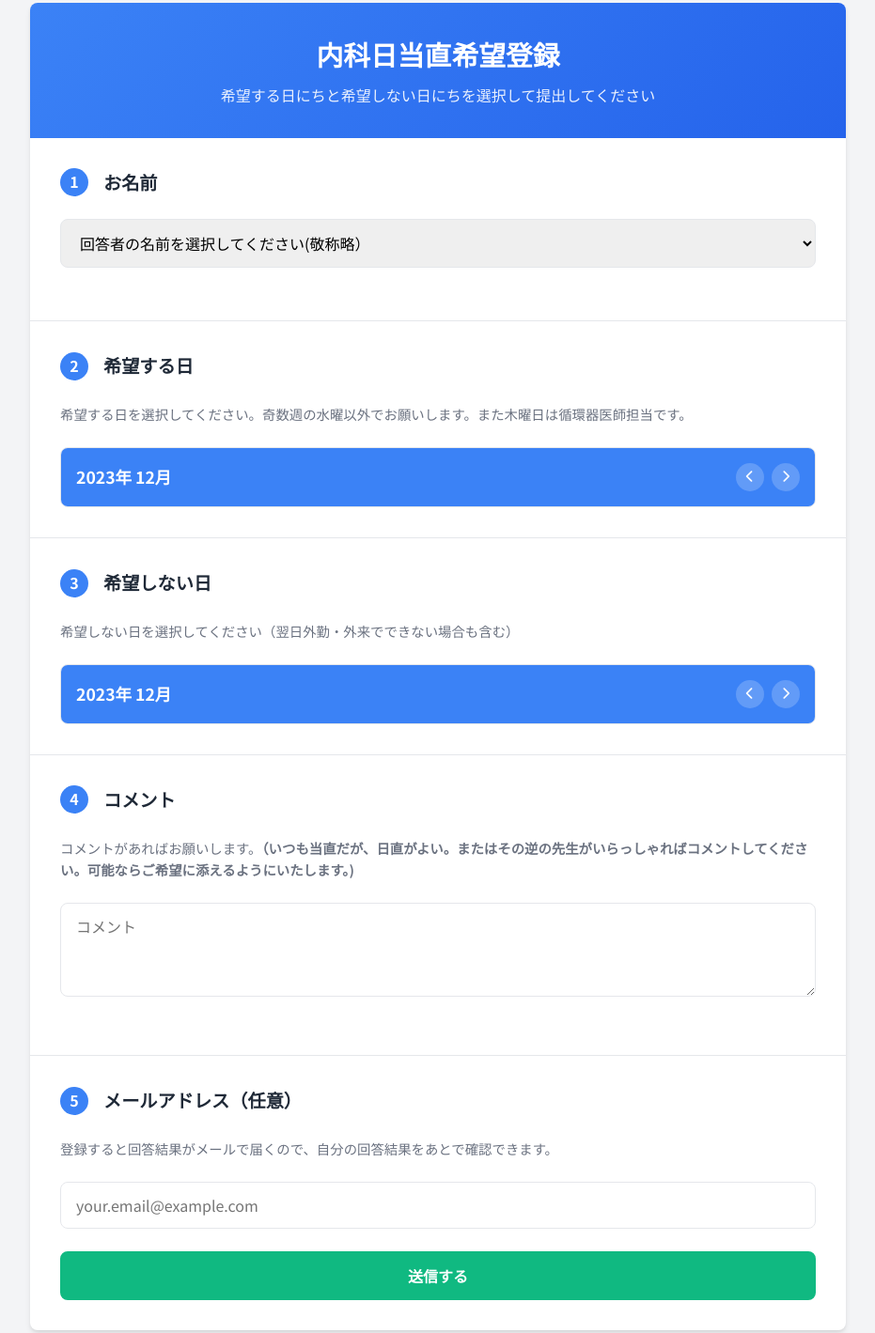
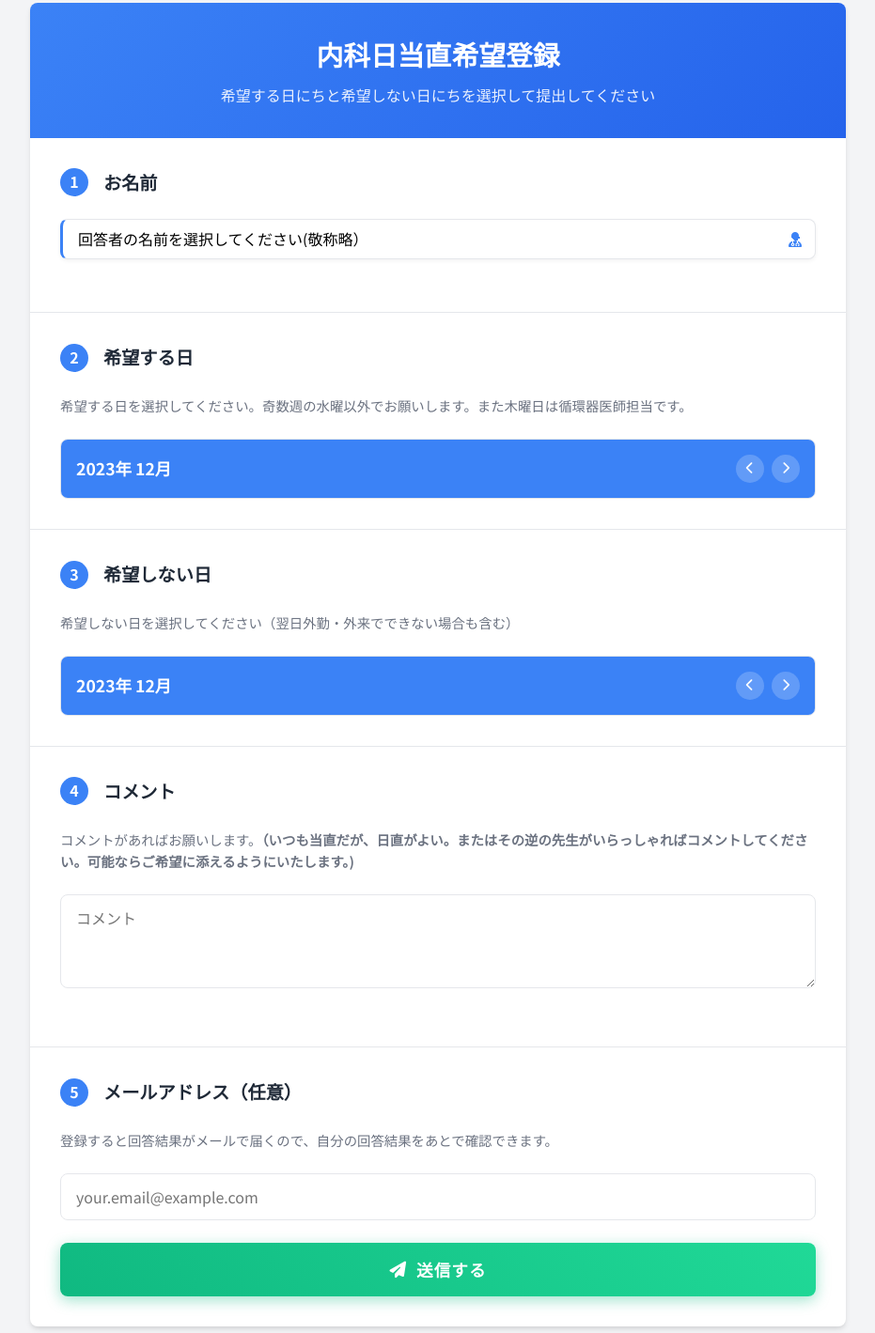
Before and after one commit to yttrium1/naika_toutyoku, a plain HTML site: page index.html in a window 1280 px wide. Shown: the part 29-1448 px from the top of the page at 94% size, without its empty margins (174-1105 px from the left). Drawn offline with Linux system fonts and the light colour scheme.

Commit message:
Update index.html

```diff
--- a/index.html
+++ b/index.html
@@ -133,12 +133,32 @@
       font-family: 'Noto Sans JP', sans-serif;
       font-size: 1rem;
       transition: var(--transition);
+      background-color: var(--white);
+    }
+
+    .form-select {
+      appearance: none;
+      background-image: linear-gradient(45deg, transparent 50%, var(--primary) 50%),
+                        linear-gradient(135deg, var(--primary) 50%, transparent 50%);
+      background-position: calc(100% - 20px) calc(1em + 2px),
+                          calc(100% - 15px) calc(1em + 2px);
+      background-size: 5px 5px, 5px 5px;
+      background-repeat: no-repeat;
+      padding-right: 3rem;
+      box-shadow: 0 2px 4px rgba(0, 0, 0, 0.05);
+      border-left: 3px solid var(--primary);
+    }
+
+    .form-select:hover {
+      border-color: var(--primary-dark);
+      background-color: rgba(59, 130, 246, 0.05);
     }
 
     .form-select:focus, .form-input:focus, .form-textarea:focus {
       outline: none;
       border-color: var(--primary);
       box-shadow: 0 0 0 3px rgba(59, 130, 246, 0.3);
+      transform: translateY(-1px);
     }
 
     .form-textarea {
@@ -277,33 +297,78 @@
     }
 
     .btn-submit {
-      background-color: var(--success);
-      border-color: var(--success);
+      background: linear-gradient(45deg, var(--success), #20d997);
+      border: none;
       width: 100%;
-      display: block;
-      margin-top: 1rem;
+      display: flex;
+      justify-content: center;
+      align-items: center;
+      margin-top: 1.5rem;
       position: relative;
       overflow: hidden;
-    }
-
-    .btn-submit:hover {
-      background-color: transparent;
-      color: var(--success);
+      padding: 1rem;
+      font-size: 1.1rem;
+      letter-spacing: 1px;
+      box-shadow: 0 4px 15px rgba(16, 185, 129, 0.4);
+      transition: all 0.4s ease;
+      z-index: 1;
     }
 
     .btn-submit::before {
       content: '';
       position: absolute;
       top: 0;
-      left: -100%;
+      left: 0;
       width: 100%;
       height: 100%;
-      background: linear-gradient(90deg, transparent, rgba(255, 255, 255, 0.4), transparent);
-      transition: left 0.7s;
+      background: linear-gradient(45deg, #20d997, var(--success));
+      opacity: 0;
+      z-index: -1;
+      transition: opacity 0.4s ease;
+    }
+
+    .btn-submit:hover {
+      transform: translateY(-2px);
+      box-shadow: 0 6px 20px rgba(16, 185, 129, 0.6);
+      color: white;
     }
 
     .btn-submit:hover::before {
-      left: 100%;
+      opacity: 1;
+    }
+
+    .btn-submit:active {
+      transform: translateY(1px);
+      box-shadow: 0 2px 10px rgba(16, 185, 129, 0.4);
+    }
+
+    .btn-submit::after {
+      content: '';
+      position: absolute;
+      top: 50%;
+      left: 50%;
+      width: 5px;
+      height: 5px;
+      background: rgba(255, 255, 255, 0.5);
+      opacity: 0;
+      border-radius: 100%;
+      transform: scale(1) translate(-50%, -50%);
+      transform-origin: 50% 50%;
+    }
+
+    .btn-submit:focus::after {
+      animation: ripple 1s ease-out;
+    }
+
+    @keyframes ripple {
+      0% {
+        transform: scale(0) translate(-50%, -50%);
+        opacity: 0.5;
+      }
+      100% {
+        transform: scale(40) translate(-50%, -50%);
+        opacity: 0;
+      }
     }
 
     .footer {
@@ -358,6 +423,7 @@
           <div class="step-title">お名前</div>
         </div>
         <div class="form-group">
+          <div class="custom-select-wrapper" style="position: relative;">
             <select id="name-select" class="form-select">
               <option value="">回答者の名前を選択してください(敬称略）</option>
               <option value="西中川">西中川</option>
@@ -385,7 +451,11 @@
               <option value="久次米">久次米</option>
               <option value="その他">その他</option>
             </select>
-          <input id="other-name-input" type="text" placeholder="名前を入力" class="form-input" style="display:none; margin-top: 1rem;">
+            <div class="select-icon" style="position: absolute; right: 15px; top: 50%; transform: translateY(-50%); pointer-events: none; color: var(--primary);">
+              <i class="fas fa-user-md"></i>
+            </div>
+          </div>
+          <input id="other-name-input" type="text" placeholder="名前を入力" class="form-input" style="display:none; margin-top: 1rem; border-left: 3px solid var(--primary);">
           <p id="name-error" class="text-danger" style="display: none; color: var(--danger); margin-top: 0.5rem;">名前を入力してください。</p>
         </div>
       </div>
@@ -450,7 +520,9 @@
         <div class="form-group">
           <input type="email" id="email-input" class="form-input" placeholder="your.email@example.com">
         </div>
-        <button id="generate-url" class="btn btn-submit">送信する</button>
+        <button id="generate-url" class="btn btn-submit">
+          <i class="fas fa-paper-plane" style="margin-right: 10px;"></i>送信する
+        </button>
       </div>
     </div>
 
```
Lines whose indentation alone changed are shown as unchanged.
